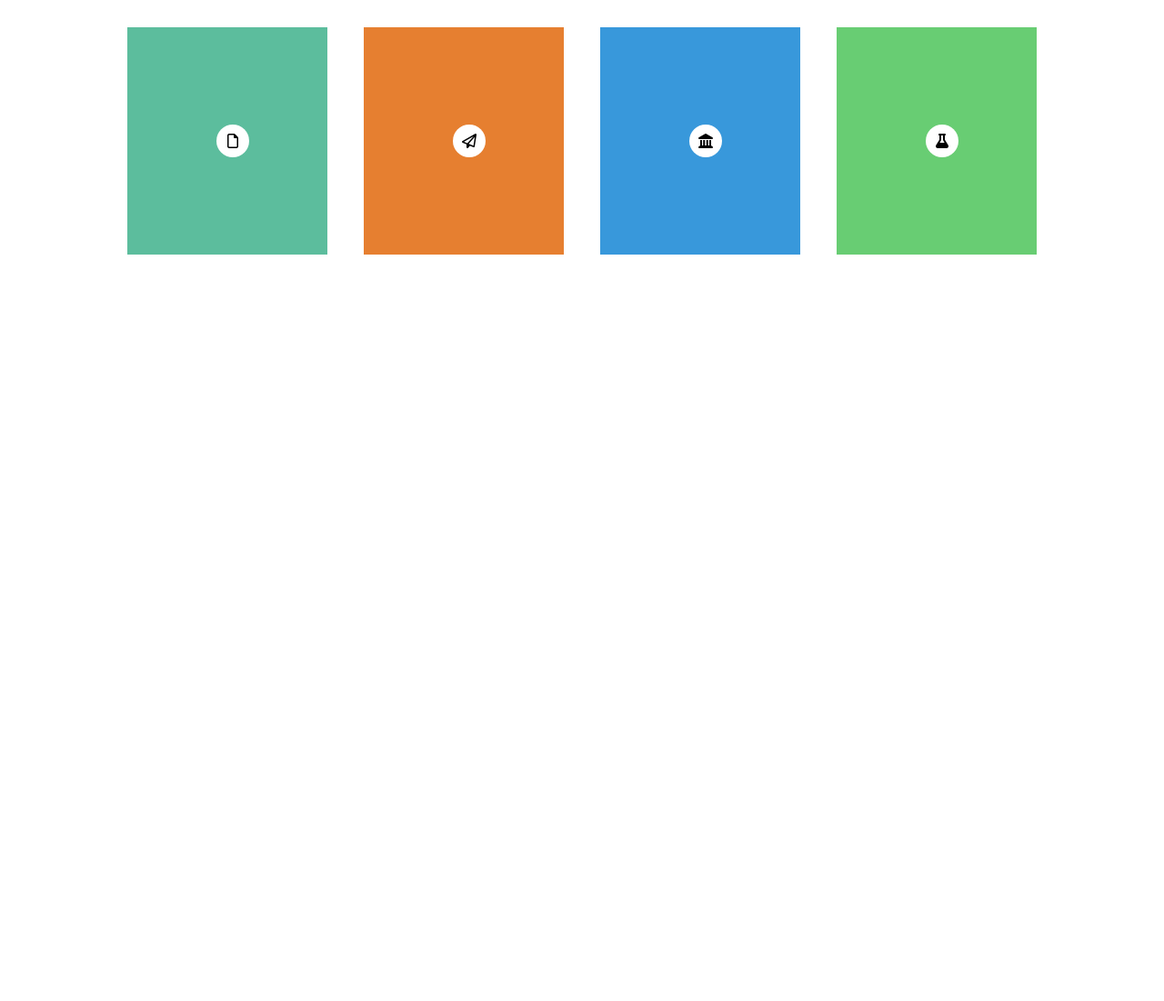
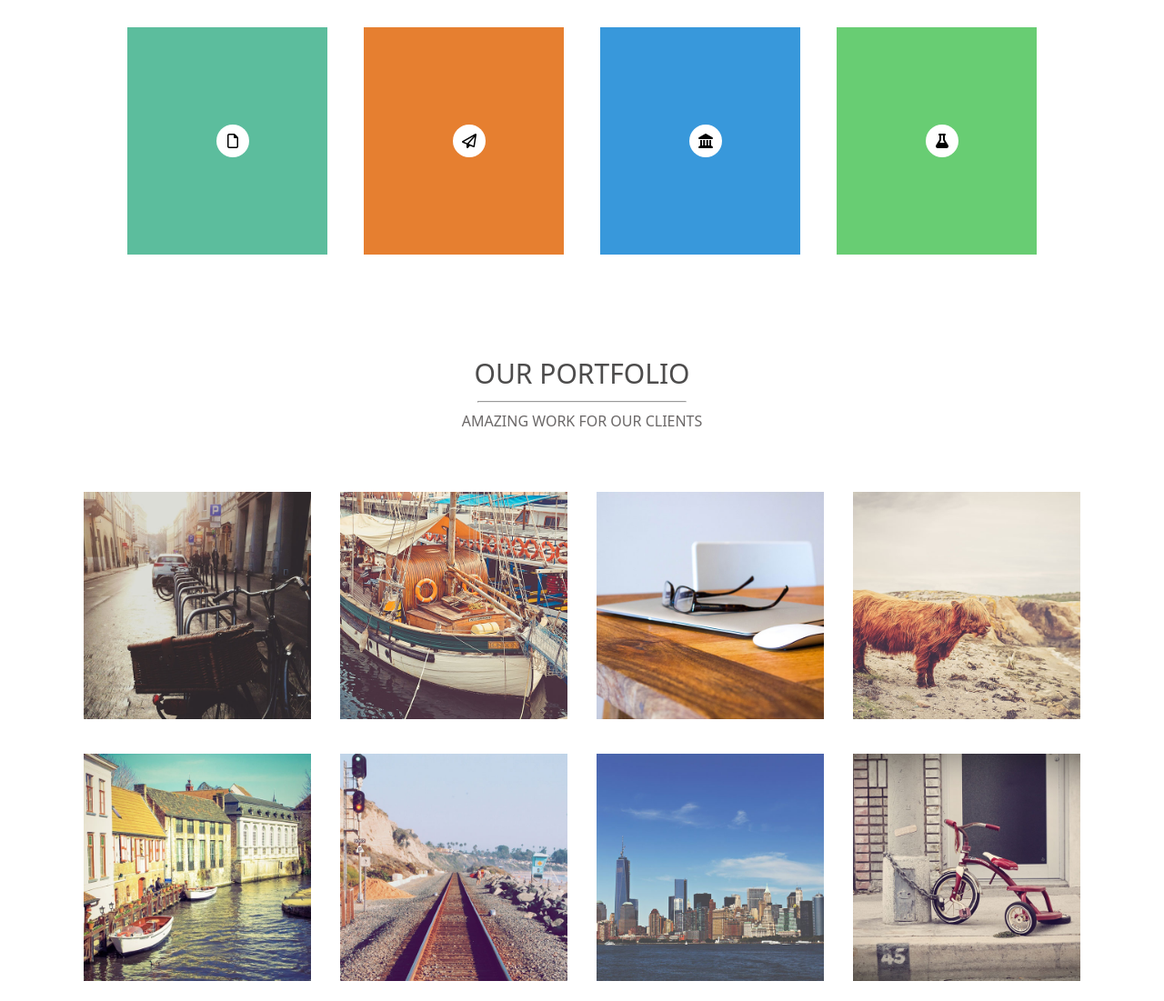
Before and after one commit to Dhananjay74/checkpoint2, a plain HTML site: page index.html in a window 1280 px wide. Shown: the part 935-2036 px from the top of the page at 91% size. Before the commit the page ends 1235 px from the top, so only its background shows below. Drawn offline with Linux system fonts and the light colour scheme.

Commit message:
add portfolio section to main page

```diff
--- a/index.html
+++ b/index.html
@@ -74,6 +74,39 @@
         </div>
       </section>
       <!-- Portfolio -->
+      <section id="portfolio-btn">
+        <div class="second-heading">
+          <h2>our Portfolio</h2>
+          <hr class="hr3" />
+          <p>amazing work for our clients</p>
+        </div>
+        <div class="portfolio flex wrap">
+          <div class="col">
+            <img src="media/portfolio/p1.jpg" alt="pic01" />
+          </div>
+          <div class="col">
+            <img src="media/portfolio/p2.jpg" alt="pic02" />
+          </div>
+          <div class="col">
+            <img src="media/portfolio/p3.jpg" alt="pic03" />
+          </div>
+          <div class="col">
+            <img src="media/portfolio/p4.jpg" alt="pic04" />
+          </div>
+          <div class="col">
+            <img src="media/portfolio/p5.jpg" alt="pic05" />
+          </div>
+          <div class="col">
+            <img src="media/portfolio/p6.jpg" alt="pic06" />
+          </div>
+          <div class="col">
+            <img src="media/portfolio/p7.jpg" alt="pic07" />
+          </div>
+          <div class="col">
+            <img src="media/portfolio/p8.jpg" alt="pic08" />
+          </div>
+        </div>
+      </section>
     </main>
   </body>
 </html>
--- a/style.css
+++ b/style.css
@@ -289,3 +289,19 @@ h2 {
 }
 
 /* portfolio section */
+
+.hr3 {
+  width: 230px;
+}
+.col {
+  flex: 0 1 22%;
+  margin: 16px;
+}
+.portfolio img {
+  width: 100%;
+}
+.wrap {
+  display: flex;
+  flex-wrap: wrap;
+  margin-top: 50px;
+}
```
